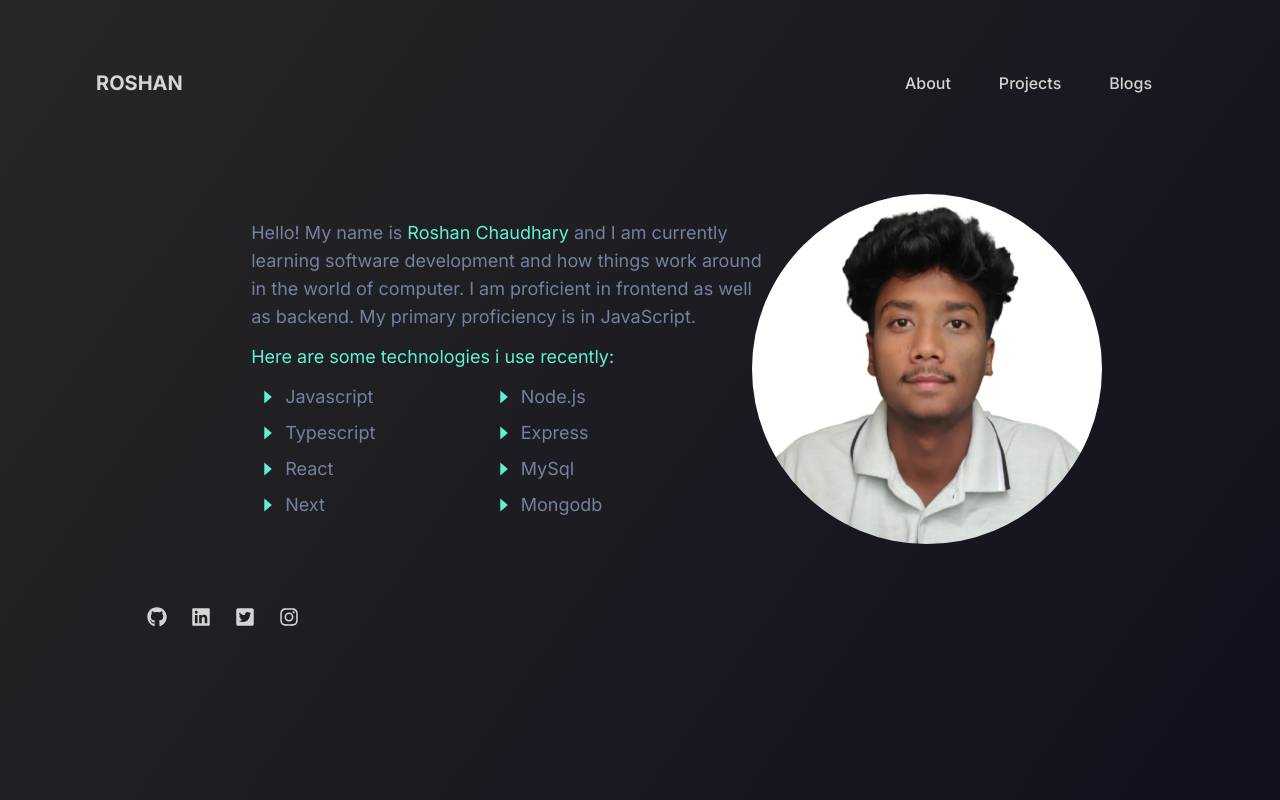
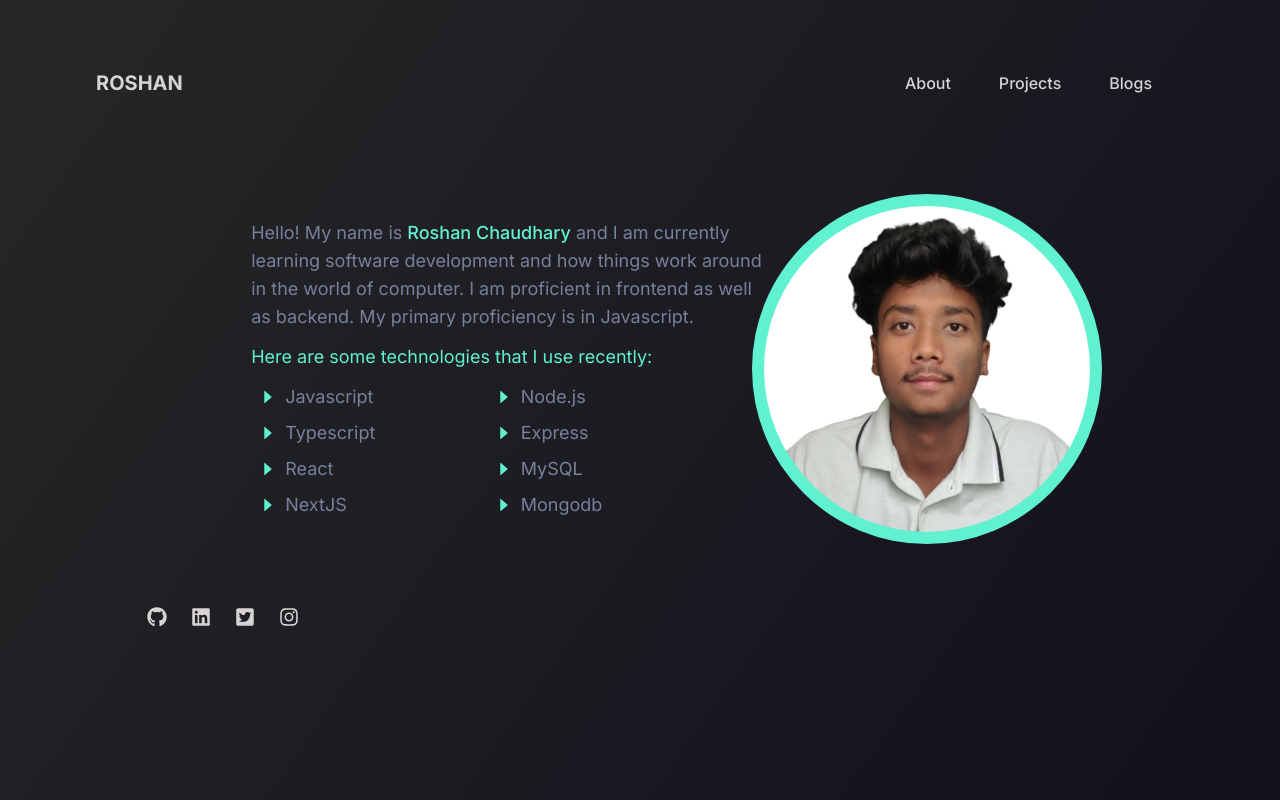
Before and after one commit to Roshanchau/Roshan-Chaudhary, a Next.js app: page /About in a window 1280 px wide. Built offline with nearby package versions, Linux system fonts and the light colour scheme.

Commit message:
dherai din paxi heheh

```diff
--- a/app/About/page.tsx
+++ b/app/About/page.tsx
@@ -10,14 +10,14 @@ const About = () => {
         <div className="flex flex-col items-start   w-[600px] text-[rgb(118,129,158)] p-10">
           <span>
             Hello! My name is{" "}
-            <span className="text-[rgb(95,241,208)]">Roshan Chaudhary</span> and
+            <span className="text-[rgb(95,241,208)] font-medium">Roshan Chaudhary</span> and
             I am currently learning software development and how things work
             around in the world of computer. I am proficient in frontend as well
-            as backend. My primary proficiency is in JavaScript.
+            as backend. My primary proficiency is in Javascript.
           </span>
           {/* technologies I work with */}
           <span className=" text-[rgb(95,241,208)] mt-3">
-            Here are some technologies i use recently:
+            Here are some technologies that I use recently:
           </span>
           <div className="grid grid-cols-2 gap-16 items-center  mt-3 ml-2 text-[rgb(118,129,158)]">
             <ul className="flex flex-col items-start  justify-center  gap-2">
@@ -35,7 +35,7 @@ const About = () => {
               </li>
               <li className="flex items-center justify-center gap-2">
                 <AiFillCaretRight color="rgb(95,241,208)" />
-                Next
+                NextJS
               </li>
             </ul>
             <ul className="flex flex-col items-start  justify-center ml-8 gap-2">
@@ -49,7 +49,7 @@ const About = () => {
               </li>
               <li className="flex items-center justify-center gap-2">
                 <AiFillCaretRight color="rgb(95,241,208)" />
-                MySql
+                MySQL
               </li>
               <li className="flex items-center justify-center gap-2">
                 <AiFillCaretRight color="rgb(95,241,208)" />
@@ -60,8 +60,8 @@ const About = () => {
         </div>
 
         {/* photo */}
-        <div className="ml-10">
-          <Image alt="profile" src={photo} width={350} height={350} className="rounded-full bg-cover"/>
+        <div className="ml-10 bg-[rgb(95,241,208)] rounded-full p-3 w-[350px] h-[350px]">
+          <Image alt="profile" src={photo} width={350} height={350} className="rounded-full bg-cover "/>
         </div>
       </div>
     </div>
--- a/app/components/footer.tsx
+++ b/app/components/footer.tsx
@@ -1,14 +1,15 @@
 import Container from "./ui/container"
 import { FaGithub , FaLinkedin , FaTwitterSquare , FaInstagram } from "react-icons/fa";
+import Link from "next/link";
 
 const Footer= ()=>{
     return (
         <Container>
             <div className=" px-4 flex flex-row items-center mx-6 gap-6 ml-[67px] ">
-                <FaGithub size={20}/>
-                <FaLinkedin size={20}/>
-                <FaTwitterSquare size={20}/>
-                <FaInstagram size={20}/>
+                <Link href={`https://github.com/Roshanchau`}><FaGithub size={20}/></Link>
+                <Link href={`https://www.linkedin.com/in/roshan-chaudhary-429381211/`}><FaLinkedin size={20}/></Link>
+                <Link href={`https://x.com/RoshanChau44463`}><FaTwitterSquare size={20}/></Link>
+                <Link href={`https://www.instagram.com/roshan__chau/`}><FaInstagram size={20}/></Link>
             </div>
         </Container>
     )
```
